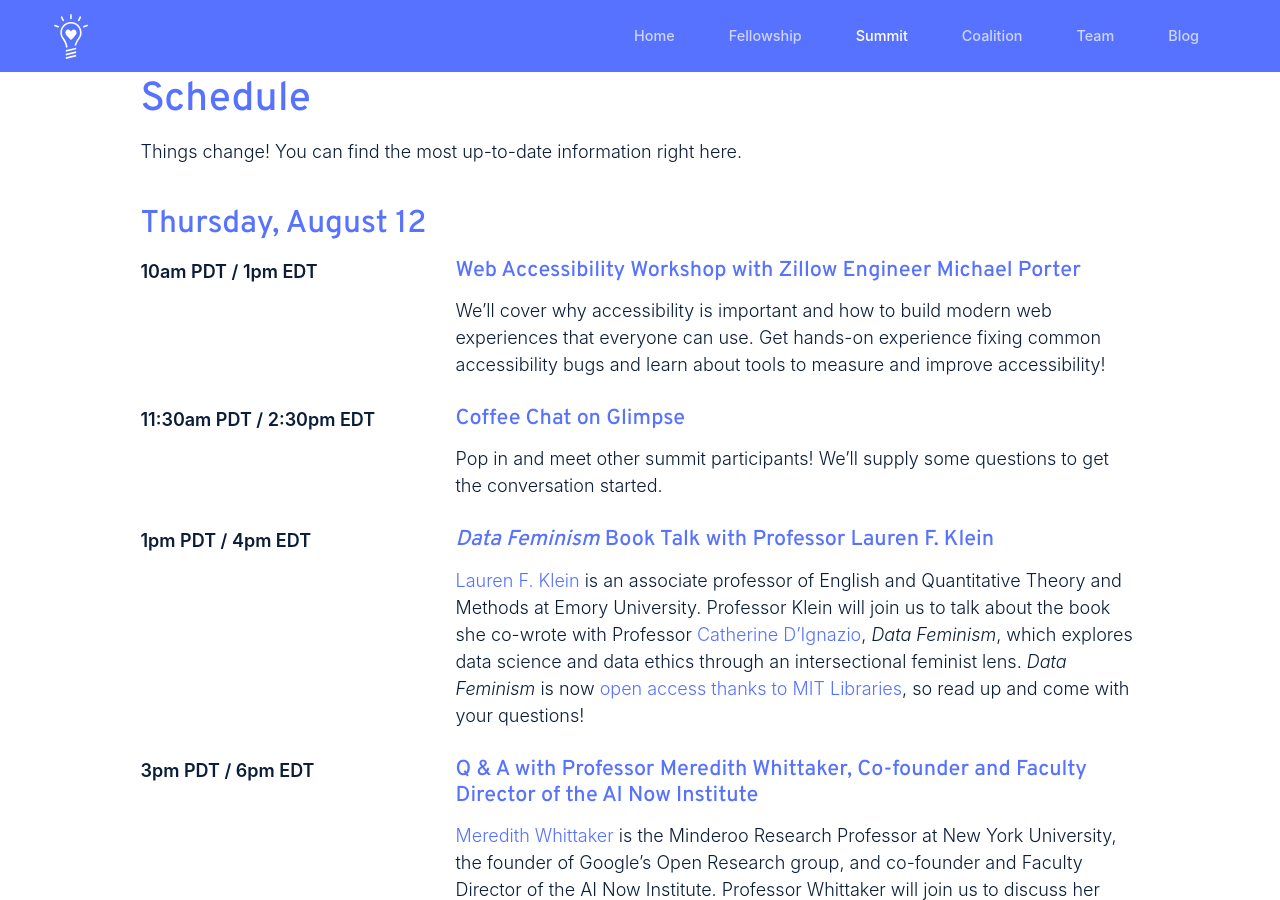
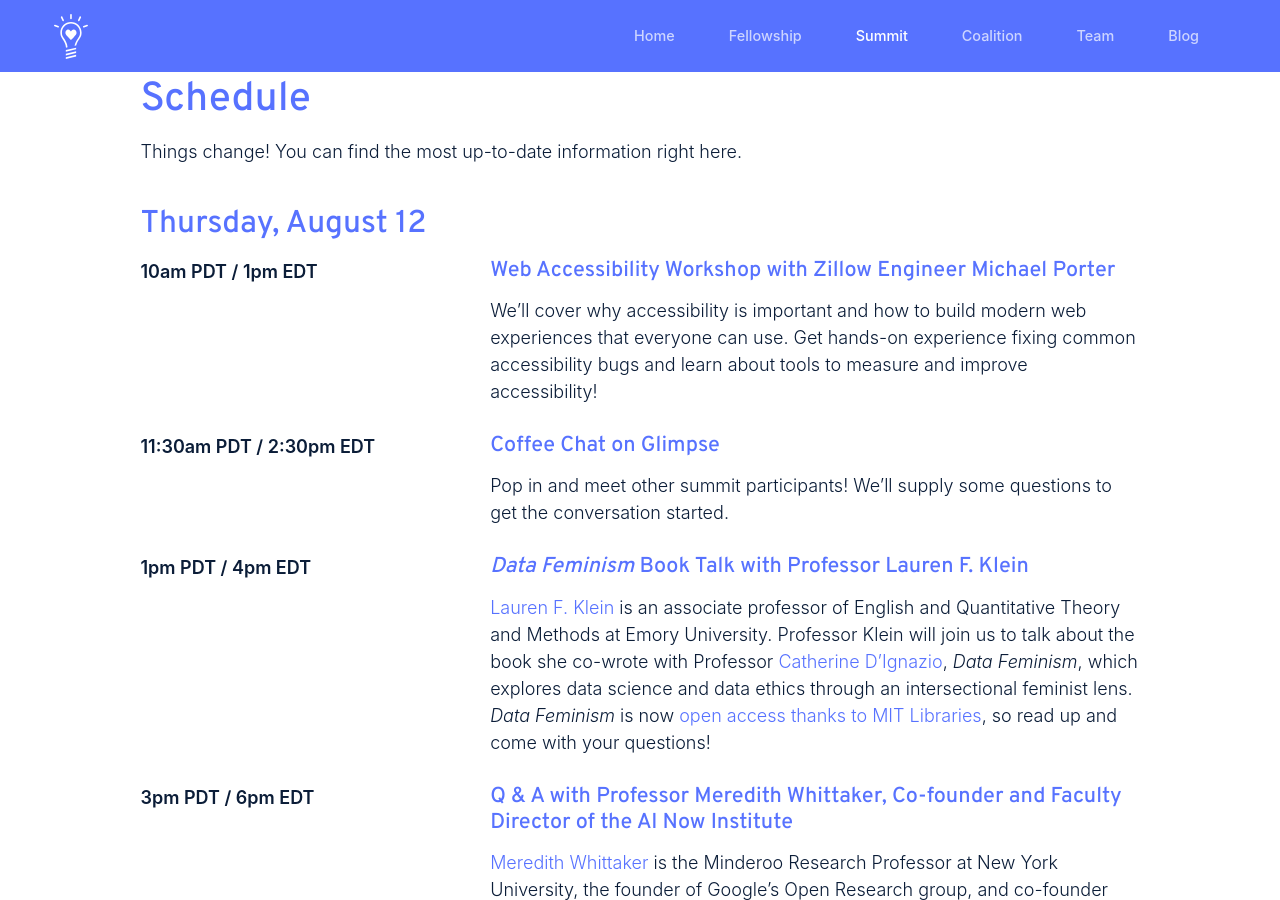
Before and after one commit to impact-labs/impact-labs.github.io, a Jekyll site: the page built from pages/summit.html, in a window 1280 px wide and 900 px high, scrolled down 1058 px. Built offline with Jekyll 4.4.1, drawn with Linux system fonts in a browser that asks for light colours.

Commit message:
Update summit.html

```diff
--- a/pages/summit.html
+++ b/pages/summit.html
@@ -36,7 +36,7 @@
 					<h3>{{ day.dateline }}</h3>
 					{% for session in day.sessions %}
 						<div class="summit-session-block">
-							<b style="flex-basis: 350px; font-weight: 600;">{{ session.time }}</b>
+							<b style="flex-basis: 35%; font-weight: 600;">{{ session.time }}</b>
 							<div class="col" style="padding: 0 0 15px;">
 								<h4>{{ session.title }}</h4>
 								<p>{{ session.description }}</p>
```
